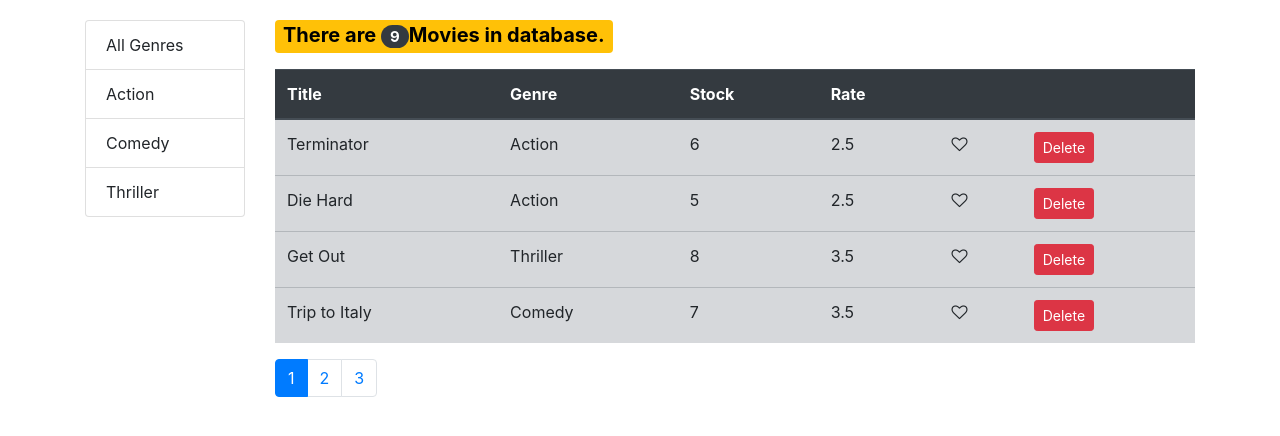
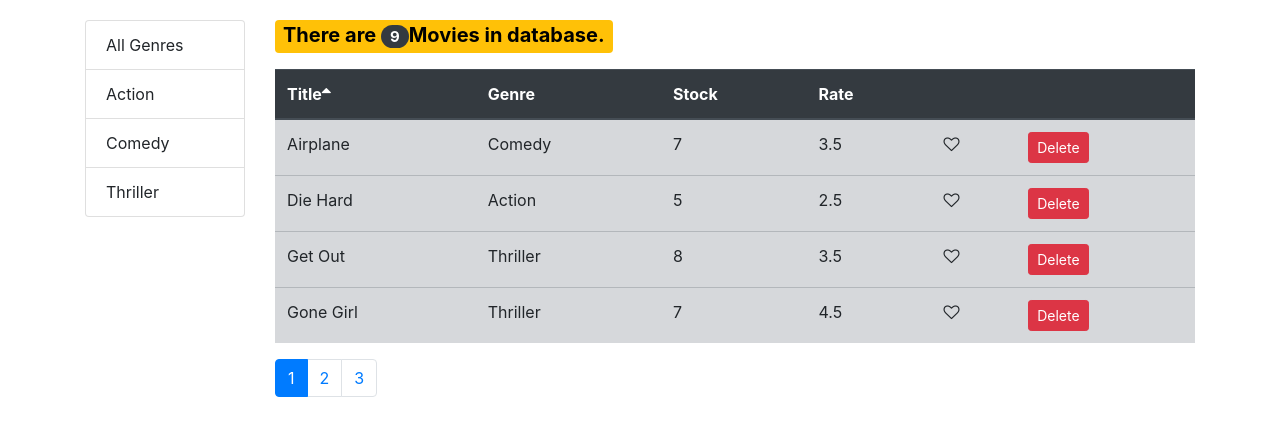
Before and after one commit to Nirmal201/Vidly, a React (Create React App) app in the folder vidly/: page / in a window 1280 px wide. Shown: the top 436 px of the page. Built offline with nearby package versions, Linux system fonts and the light colour scheme.

Commit message:
Implementing Sorting and Filtering Genres

```diff
--- /dev/null
+++ b/vidly/src/components/common/tableBody.jsx
@@ -0,0 +1,31 @@
+import React, { Component } from "react";
+import _ from "lodash";
+
+class TableBody extends Component {
+  renderCell = (item, column) => {
+    if (column.content) return column.content(item);
+    return _.get(item, column.path);
+  };
+
+  createKey = (item, column) => {
+    return item._id + (column.path || column.key);
+  };
+  render() {
+    const { data, columns } = this.props;
+    return (
+      <tbody>
+        {data.map(item => (
+          <tr key={item._id}>
+            {columns.map(column => (
+              <td key={this.createKey(item, column)}>
+                {this.renderCell(item, column)}
+              </td>
+            ))}
+          </tr>
+        ))}
+      </tbody>
+    );
+  }
+}
+
+export default TableBody;
--- /dev/null
+++ b/vidly/src/components/common/tableHeader.jsx
@@ -0,0 +1,39 @@
+import React, { Component } from "react";
+
+class TableHeader extends Component {
+  raiseSort = path => {
+    const sortColumn = { ...this.props.sortColumn };
+    if (sortColumn.path === path)
+      sortColumn.order = sortColumn.order === "asc" ? "desc" : "asc";
+    else {
+      sortColumn.path = path;
+      sortColumn.order = "asc";
+    }
+    this.props.onSort(sortColumn);
+  };
+  renderSortIcon = column => {
+    if (column.path !== this.props.sortColumn.path) return null;
+    if (this.props.sortColumn.order === "asc")
+      return <i className="fa fa-sort-asc"></i>;
+    return <i className="fa fa-sort-desc"></i>;
+  };
+  render() {
+    return (
+      <thead className="thead-dark clickable">
+        <tr>
+          {this.props.columns.map(column => (
+            <th
+              key={column.path || column.key}
+              onClick={() => this.raiseSort(column.path)}
+            >
+              {column.label}
+              {this.renderSortIcon(column)}
+            </th>
+          ))}
+        </tr>
+      </thead>
+    );
+  }
+}
+
+export default TableHeader;
--- a/vidly/src/components/movies.jsx
+++ b/vidly/src/components/movies.jsx
@@ -5,16 +5,18 @@
 import { getGenres } from "../services/fakeGenreService";
 import { paginate } from "../utils/paginate";
 import MoviesTable from "./moviesTable";
+import _ from "lodash";
 
 class Movies extends Component {
   state = {
     movies: [],
     genres: [],
     currentPage: 1,
-    pageSize: 4
+    pageSize: 4,
+    sortColumn: { path: "title", order: "asc" }
   };
   componentDidMount() {
-    const genres = [{ name: "All Genres" }, ...getGenres()];
+    const genres = [{ _id: "", name: "All Genres" }, ...getGenres()];
     this.setState({ movies: getMovies(), genres });
   }
   handleDelete = movie => {
@@ -37,12 +39,16 @@
   handleGenreSelect = genre => {
     this.setState({ selectedGenre: genre, currentPage: 1 });
   };
+  handleSort = sortColumn => {
+    this.setState({ sortColumn });
+  };
 
   render() {
     const { length: count } = this.state.movies;
     const {
       pageSize,
       currentPage,
+      sortColumn,
       movies: allMovies,
       selectedGenre,
       genres
@@ -62,7 +68,9 @@
         ? allMovies.filter(m => m.genre._id === selectedGenre._id)
         : allMovies;
 
-    const movies = paginate(filtered, currentPage, pageSize);
+    const sorted = _.orderBy(filtered, [sortColumn.path], [sortColumn.order]);
+
+    const movies = paginate(sorted, currentPage, pageSize);
 
     return (
       <div className="row">
@@ -87,8 +95,10 @@
           </p>
           <MoviesTable
             movies={movies}
+            sortColumn={sortColumn}
             onLike={this.handleLike}
             onDelete={this.handleDelete}
+            onSort={this.handleSort}
           />
           <Pagination
             itemsCount={filtered.length}
--- a/vidly/src/components/moviesTable.jsx
+++ b/vidly/src/components/moviesTable.jsx
@@ -1,43 +1,57 @@
-import React from "react";
+import React, { Component } from "react";
+import TableHeader from "./common/tableHeader";
 import Like from "./common/like";
+import TableBody from "./common/tableBody";
 
-const MoviesTable = props => {
-  const { movies, onDelete, onLike } = props;
-  return (
-    <table className="table table-secondary table-hover">
-      <thead className="thead-dark">
-        <tr>
-          <th>Title</th>
-          <th>Genre</th>
-          <th>Stock</th>
-          <th>Rate</th>
-          <th></th>
-          <th></th>
-        </tr>
-      </thead>
-      <tbody>
-        {movies.map(movie => (
-          <tr key={movie._id}>
-            <td>{movie.title}</td>
-            <td>{movie.genre.name}</td>
-            <td>{movie.numberInStock}</td>
-            <td>{movie.dailyRentalRate}</td>
-            <td>
-              <Like liked={movie.liked} onLike={() => onLike(movie)}></Like>
-            </td>
-            <td>
+class MoviesTable extends Component {
+  columns = [
+    {
+      path: "title",
+      label: "Title"
+    },
+    {
+      path: "genre.name",
+      label: "Genre"
+    },
+    {
+      path: "numberInStock",
+      label: "Stock"
+    },
+    {
+      path: "dailyRentalRate",
+      label: "Rate"
+    },
+    {
+      key: "like",
+      content: movie => (
+        <Like liked={movie.liked} onLike={() => this.props.onLike(movie)} />
+      )
+    },
+    {
+      key: "delete",
+      content: movie => (
         <button
-                onClick={() => onDelete(movie)}
+          onClick={() => this.props.onDelete(movie)}
           className="btn btn-danger btn-sm"
         >
           Delete
         </button>
-            </td>
-          </tr>
-        ))}
-      </tbody>
+      )
+    }
+  ];
+  render() {
+    const { movies, onSort, sortColumn } = this.props;
+    return (
+      <table className="table table-secondary table-hover">
+        <TableHeader
+          columns={this.columns}
+          sortColumn={sortColumn}
+          onSort={onSort}
+        />
+        <TableBody data={movies} columns={this.columns} />
       </table>
     );
-};
+  }
+}
 
 export default MoviesTable;
--- a/vidly/src/index.css
+++ b/vidly/src/index.css
@@ -12,3 +12,7 @@
   font-family: source-code-pro, Menlo, Monaco, Consolas, "Courier New",
     monospace;
 }
+
+.clickable {
+  cursor: pointer;
+}
```
Lines whose indentation alone changed are shown as unchanged.
